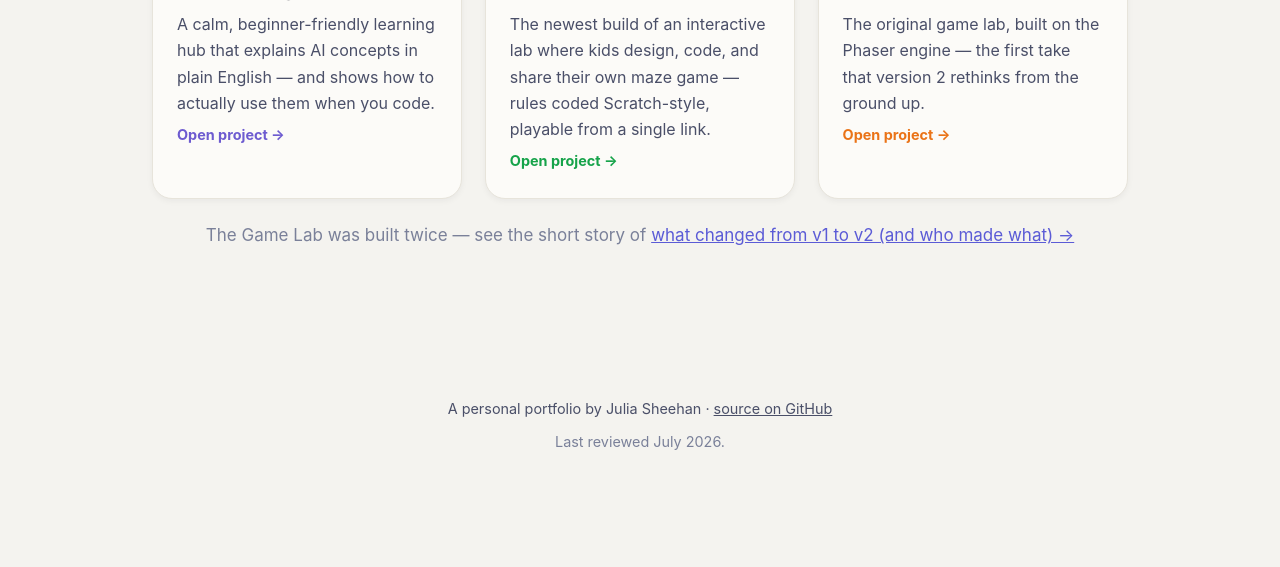
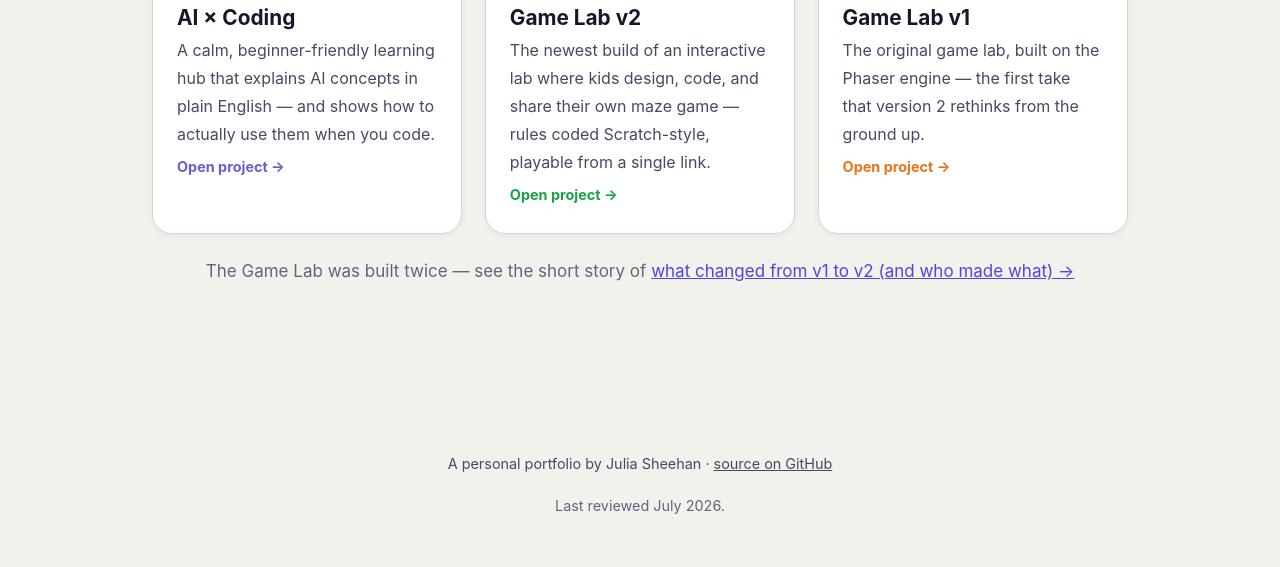
Before and after one commit to juliamsheehan/juliamsheehan.github.io, a plain HTML site: page index.html in a window 1280 px wide. Shown: the part 669-1236 px from the top of the page. Before the commit the page ends 1164 px from the top, so only its background shows below. Drawn offline with Linux system fonts and the light colour scheme.

Commit message:
Improve readability: spacing, line length, and light-theme contrast
Paragraphs were separated by less space than the lines inside them (9.6px
against an 11px line gap), so consecutive paragraphs merged into one slab.
Paragraph margins now sit at 1.05rem against a 12.8px line gap, and lines are
capped at 70 characters — past roughly 75 the eye starts losing its place
coming back to the left edge. Line height goes to 1.75 and headings get more
room above them so sections separate at a glance.

The light palette's mid-tone brights failed WCAG AA badly against a near-white
page: sky #0ea5e9 at 2.5:1, green #16a34a at 2.9:1, amber #d97706 at 2.8:1.
Those are the small bold callout tags, which is why they washed out. Every text
colour now clears 4.5:1 on both the page and card surfaces. Cards are pure
white against a slightly deeper page and a stronger border, so callouts and
quiz boxes have visible edges instead of floating.

Dark theme already passed everywhere and is unchanged.

Practice-step feedback now wraps its explanation in .qf-note like the quizzes
do, so the verdict stays bold and coloured while the sentence after it reads as
prose rather than a wall of bold green.

Centred blocks are exempt from the 70ch cap: clamping them makes their text
centre inside a narrower box and appear off-axis.

Co-Authored-By: Claude Opus 5 <noreply@anthropic.com>

```diff
--- a/assets/hub.js
+++ b/assets/hub.js
@@ -365,9 +365,16 @@
           picked[si + 1] = key.getAttribute("data-label") || key.textContent.trim();
           fb.hidden = false;
           fb.className = "quiz-feedback " + (correct ? "right" : "wrong");
-          fb.textContent = correct ? "✓ " : "✕ ";
+          fb.textContent = correct ? "✓" : "✕";
+          // Same treatment as the quizzes: verdict stays bold and coloured, the
+          // explanation reads as prose. A whole bold green sentence is a wall.
           var note = opt.getAttribute("data-feedback");
-          if (note) fb.appendChild(document.createTextNode(note));
+          if (note) {
+            var span = document.createElement("span");
+            span.className = "qf-note";
+            span.textContent = " " + note;
+            fb.appendChild(span);
+          }
         };
         step._showHint = function () {
           if (!hint) return;
--- a/assets/style.css
+++ b/assets/style.css
@@ -3,30 +3,35 @@
    Shared design system. Light + dark themes via [data-theme].
    ============================================================ */
 
+/* Every colour below is checked against the surface it sits on: body text and
+   the small bold callout tags all clear WCAG AA (4.5:1). The mid-tone brights
+   this palette started with — sky #0ea5e9, green #16a34a, amber #d97706 — sat
+   at 2.5-3.0:1 on a near-white page, which is why tag text used to disappear
+   into the background. Dark theme was already fine and is unchanged. */
 :root {
   /* Brand */
-  --accent: #5b5bd6;
-  --accent-2: #0ea5e9;
-  --accent-soft: #eef0ff;
+  --accent: #4f46e5;
+  --accent-2: #0369a1;
+  --accent-soft: #eceafe;
 
   /* Surfaces (light) */
-  --bg: #f4f3ef;
-  --bg-elev: #fcfbf8;
-  --card: #fcfbf8;
-  --border: #e7e4db;
+  --bg: #f2f1ec;
+  --bg-elev: #ffffff;
+  --card: #ffffff;
+  --border: #d9d5c9;
   --shadow: 0 1px 2px rgba(16, 24, 40, .06), 0 8px 24px rgba(16, 24, 40, .06);
 
   /* Text */
-  --ink: #1a1c2b;
-  --ink-soft: #4a4f68;
-  --ink-faint: #7a8099;
+  --ink: #16182a;
+  --ink-soft: #454a61;
+  --ink-faint: #5f6580;
 
   /* Callout accents */
-  --plain: #6d5bd0;
-  --example: #0ea5e9;
-  --ifthen: #16a34a;
-  --watch: #d97706;
-  --danger: #dc2626;
+  --plain: #5b46c4;
+  --example: #0369a1;
+  --ifthen: #047857;
+  --watch: #92400e;
+  --danger: #b91c1c;
 
   --radius: 14px;
   --radius-sm: 9px;
@@ -66,7 +71,7 @@ body {
   font-family: var(--font);
   background: var(--bg);
   color: var(--ink);
-  line-height: 1.65;
+  line-height: 1.75;
   font-size: 17px;
   -webkit-font-smoothing: antialiased;
 }
@@ -129,15 +134,28 @@ body {
 
 /* ---------------- Layout ---------------- */
 main { max-width: var(--maxw); margin: 0 auto; padding: 2rem clamp(1rem, 4vw, 2rem) 4rem; }
-section { margin: 2.6rem 0; scroll-margin-top: 84px; }
-h1 { font-size: clamp(1.8rem, 5vw, 2.6rem); line-height: 1.15; margin: .2em 0 .3em; letter-spacing: -.01em; }
-h2 { font-size: clamp(1.35rem, 3vw, 1.7rem); margin: 1.8rem 0 .6rem; letter-spacing: -.01em; }
-h3 { font-size: 1.15rem; margin: 1.4rem 0 .4rem; }
-p { margin: .6rem 0; color: var(--ink-soft); }
+section { margin: 3.2rem 0; scroll-margin-top: 84px; }
+h1 { font-size: clamp(1.8rem, 5vw, 2.6rem); line-height: 1.2; margin: .2em 0 .4em; letter-spacing: -.01em; }
+h2 { font-size: clamp(1.35rem, 3vw, 1.7rem); line-height: 1.3; margin: 2.4rem 0 .8rem; letter-spacing: -.01em; }
+h3 { font-size: 1.15rem; line-height: 1.35; margin: 1.8rem 0 .5rem; }
+
+/* Paragraphs need MORE space between them than between their own lines, or
+   consecutive paragraphs read as one undifferentiated block. Line gap here is
+   ~13px, so the 1.05rem (17px) margin keeps blocks clearly separate. */
+p { margin: 1.05rem 0; color: var(--ink-soft); }
+
+/* Long lines are hard to track back from: past ~75 characters the eye starts
+   losing its place returning to the left edge. Narrower containers (cards,
+   callouts) clamp below this anyway, so it only bites on full-width prose. */
+p, li { max-width: 70ch; }
+/* ...but a centred block clamped to 70ch centres its text inside that narrower
+   box, which reads as drifting off-axis. Those stay full-width. */
+.hero p, .center, .site-footer p, [style*="text-align:center"] { max-width: none; }
+
 a { color: var(--accent); }
 strong, b { color: var(--ink); }
-ul, ol { color: var(--ink-soft); padding-left: 1.3rem; }
-li { margin: .3rem 0; }
+ul, ol { color: var(--ink-soft); padding-left: 1.3rem; margin: 1.05rem 0; }
+li { margin: .55rem 0; }
 code {
   font-family: var(--mono);
   font-size: .88em;
```
